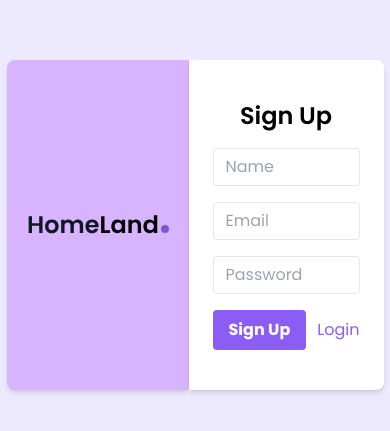
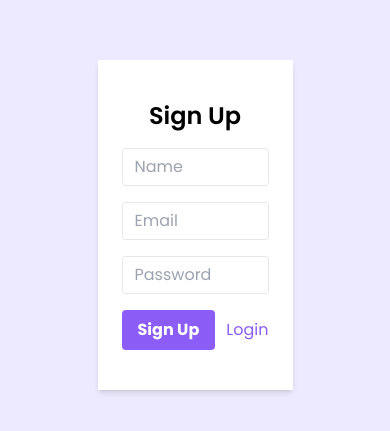
Before and after one commit to PraveenN1/HomeLand, a React (Create React App) app in the folder client/: page /signup in a window 390 px wide. Shown: the part 197-628 px from the top of the page. Built offline with nearby package versions, Linux system fonts and the light colour scheme.

Commit message:
Update cors

```diff
--- a/client/src/components/Signup.js
+++ b/client/src/components/Signup.js
@@ -29,12 +29,12 @@ const Signup = () => {
 
   return (
     <div className="flex justify-center items-center h-screen bg-violet-100">
-      <div className="bg-purple-300 px-5 py-[153px] shadow-md rounded-l-lg">
+      <div className="bg-purple-300 px-5 py-[153px] shadow-md  hidden md:block">
           <Link to="/">
             <img src={Logo} alt="Logo" />
           </Link>
         </div>
-      <div className="bg-white  shadow-md rounded-r-lg px-6 py-10 max-w-md w-1/2">
+      <div className="bg-white  shadow-md  px-6 py-10 max-w-md w-1/2">
         <h1 className="text-2xl font-semibold text-center mb-4">Sign Up</h1>
         {error && (
           <p className="text-red-500 text-sm text-center mb-4">{error}</p>
```
Also changed, not shown: 1 other file (tests, documents, lock files or other folders).
